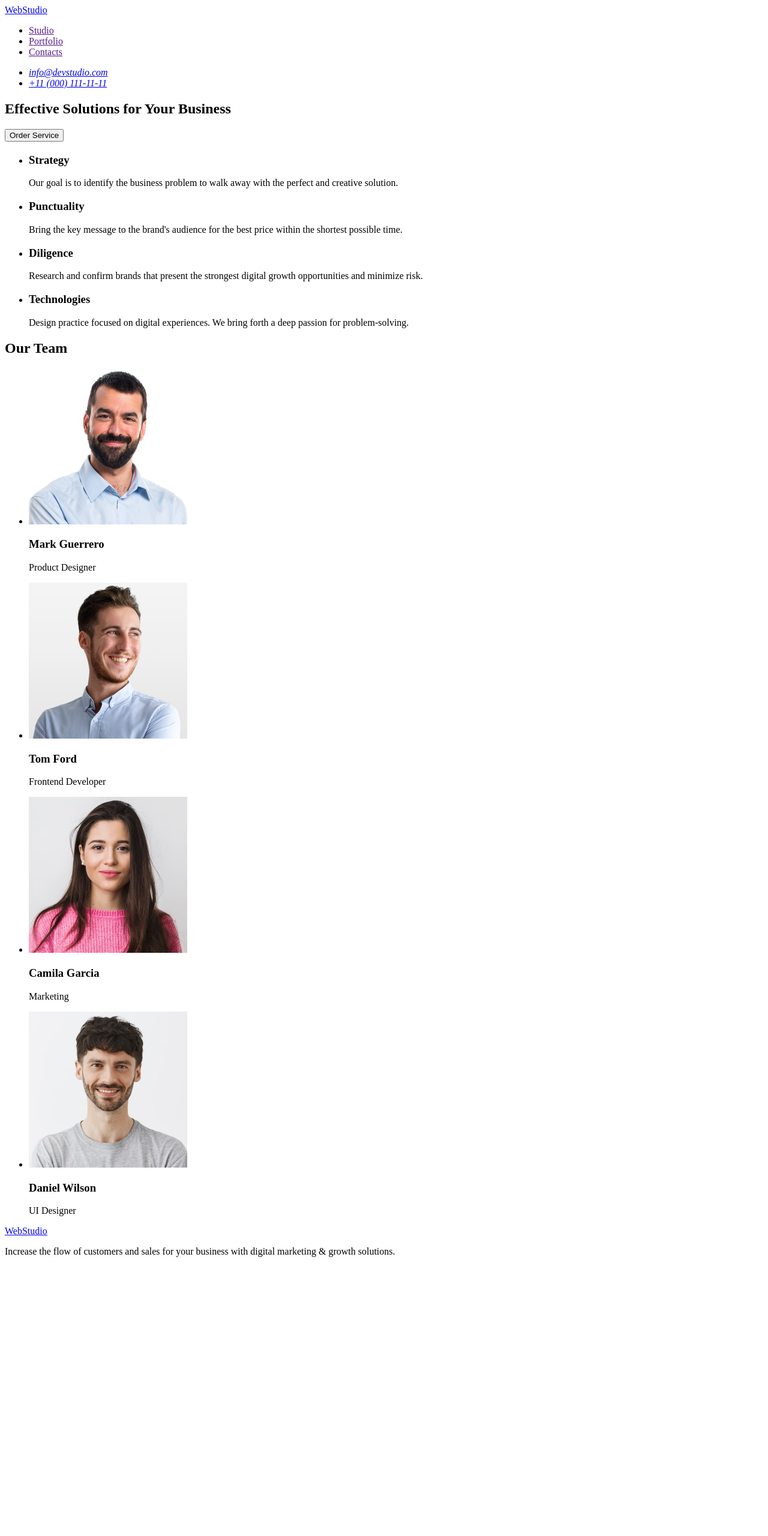
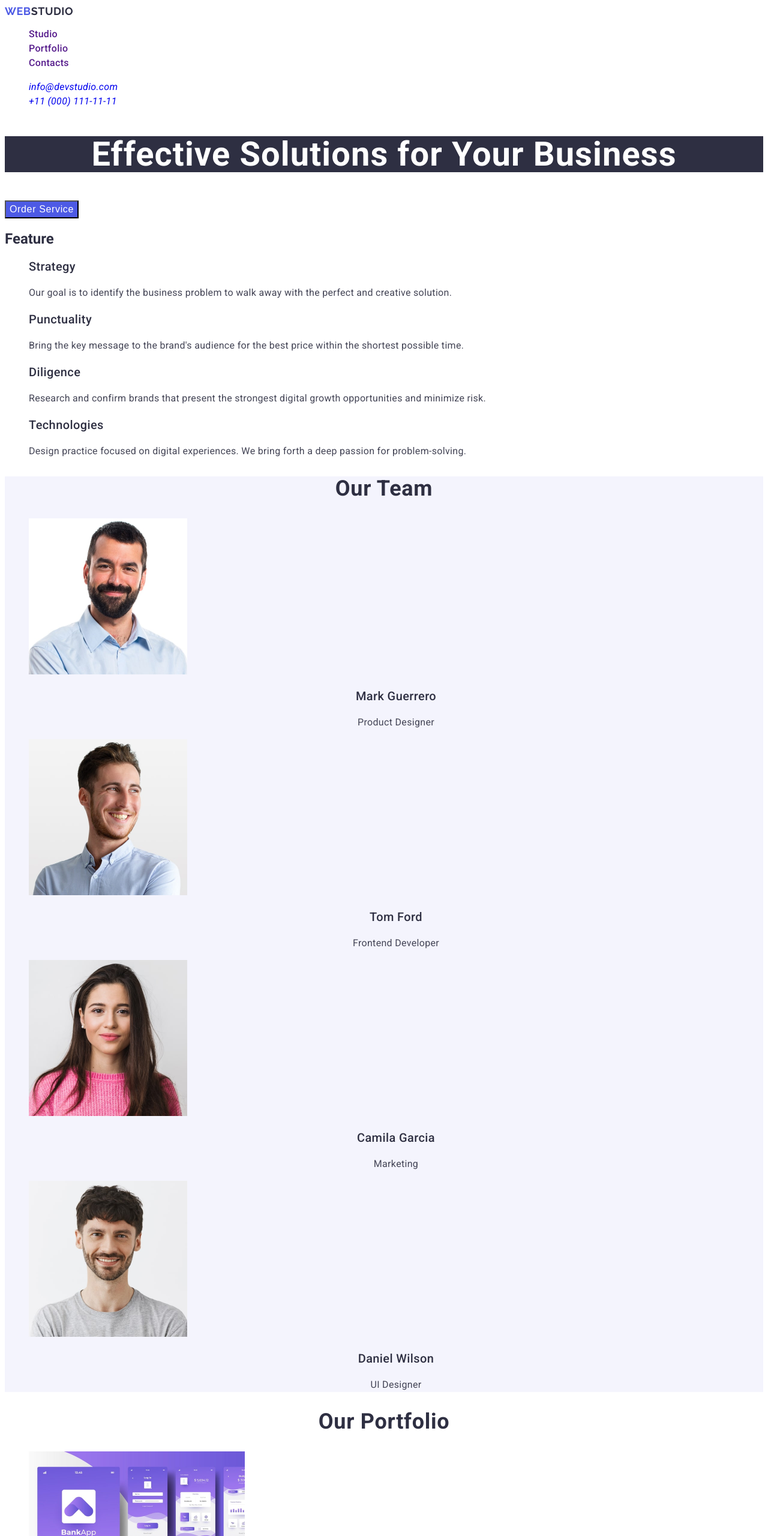
Before and after one commit to Alisa-Atamas/goit-markup-hw-02, a plain HTML site: page index.html in a window 1280 px wide. Shown: the top 2560 px of the page at 60% size. Before the commit the page ends 2111 px from the top, so only its background shows below. Drawn offline with Linux system fonts and the light colour scheme.

Commit message:
add index file

```diff
--- /dev/null
+++ b/css/styles.css
@@ -0,0 +1,162 @@
+body {
+  font-family: "Roboto", sans-serif;
+  color: #2e2f42;
+  background-color: #fff;
+}
+
+a {
+  text-decoration: none;
+}
+
+li {
+  list-style-type: none;
+}
+
+.logo {
+  font-family: "Raleway", sans-serif;
+  font-weight: 700;
+  font-size: 18px;
+  line-height: 1.16667;
+  letter-spacing: 0.03em;
+  text-transform: uppercase;
+  color: #2e2f42;
+}
+
+.logo-web {
+  color: #4d5ae5;
+}
+
+.menu {
+  font-weight: 500;
+  font-size: 16px;
+  line-height: 1.5;
+  letter-spacing: 0.02em;
+  color: #2e2f42;
+}
+
+.info {
+  font-size: 16px;
+  line-height: 1.5;
+  letter-spacing: 0.02em;
+  color: #434455;
+}
+
+a:hover {
+  color: #404bbf;
+}
+
+a:active {
+  color: #404bbf;
+}
+
+.hero-title {
+  font-weight: 700;
+  font-size: 56px;
+  line-height: 1.07143;
+  letter-spacing: 0.02em;
+  text-align: center;
+  color: #fff;
+  background-color: #2e2f42;
+}
+
+.btn {
+  background: #4d5ae5;
+  font-weight: 500;
+  font-size: 16px;
+  line-height: 1.5;
+  letter-spacing: 0.04em;
+  color: #fff;
+  cursor: pointer;
+}
+
+.btn:hover {
+  background-color: #404bbf;
+}
+
+.section-feature {
+  background-color: #fff;
+}
+
+.section-feature-title {
+  font-weight: 500;
+  font-size: 20px;
+  line-height: 1.2;
+  letter-spacing: 0.02em;
+  color: #2e2f42;
+}
+
+.section-feature-text {
+  font-size: 16px;
+  line-height: 1.5;
+  letter-spacing: 0.02em;
+  color: #434455;
+}
+
+.section-team {
+  background-color: #f4f4fd;
+}
+
+.section-title {
+  font-weight: 700;
+  font-size: 36px;
+  line-height: 1.11111;
+  letter-spacing: 0.02em;
+  text-align: center;
+  color: #2e2f42;
+}
+
+.section-image-title {
+  font-weight: 500;
+  font-size: 20px;
+  line-height: 1.2;
+  letter-spacing: 0.02em;
+  text-align: center;
+  color: #2e2f42;
+}
+
+.section-image-text {
+  font-size: 16px;
+  line-height: 1.5;
+  letter-spacing: 0.02em;
+  text-align: center;
+  color: #434455;
+}
+
+.section-portfolio {
+  background-color: #fff;
+}
+
+.section-portfolio-title {
+  font-weight: 500;
+  font-size: 20px;
+  line-height: 1.2;
+  letter-spacing: 0.02em;
+  color: #2e2f42;
+}
+
+.section-portfolio-text {
+  font-size: 16px;
+  line-height: 1.5;
+  letter-spacing: 0.02em;
+  color: #434455;
+}
+
+.footer-color {
+  background-color: #2e2f42;
+}
+
+.footer-text {
+  font-size: 16px;
+  line-height: 1.5;
+  letter-spacing: 0.02em;
+  color: #f4f4fd;
+}
+
+.logo-footer {
+  font-weight: 700;
+  font-size: 18px;
+  line-height: 1.16667;
+  letter-spacing: 0.03em;
+  text-transform: uppercase;
+  color: #f4f4fd;
+}
--- a/index.html
+++ b/index.html
@@ -3,20 +3,27 @@
 <head>
     <meta charset="UTF-8">
     <meta name="viewport" content="width=device-width, initial-scale=1.0">
-    <title>Document</title>
+    <title>WebStudio</title>
+    <link
+        href="https://fonts.googleapis.com/css2?family=Roboto:ital,wght@0,100;0,300;0,400;0,500;0,700;0,900;1,100;1,300;1,400;1,500;1,700;1,900&display=swap"
+        rel="stylesheet">
+    <link
+        href="https://fonts.googleapis.com/css2?family=Raleway:ital,wght@0,100..900;1,100..900&family=Roboto:ital,wght@0,100;0,300;0,400;0,500;0,700;0,900;1,100;1,300;1,400;1,500;1,700;1,900&display=swap"
+        rel="stylesheet">
+    <link href="./css/styles.css" rel="stylesheet">
 </head>
 <body>
     <header>
         <nav>
-            <a href="./index.html">WebStudio</a>
-            <ul>
+            <a href="./index.html" class="logo"><span class="logo-web">Web</span>Studio</a>
+            <ul class="menu">
                 <li><a href="">Studio</a></li>
                 <li><a href="">Portfolio</a></li>
                 <li><a href="">Contacts</a></li>
             </ul>
         </nav>
 
-        <address>
+        <address class="info">
             <ul>
                 <li><a href="mailto:info@devstudio.com">info@devstudio.com</a></li>
                 <li><a href="tel:+110001111111">+11 (000) 111-11-11</a></li>
@@ -26,58 +33,94 @@
 
     <main>
         <section>
-            <h1>Effective Solutions
+            <h1 class="hero-title">Effective Solutions
             for Your Business</h1>
-            <button type="button">Order Service</button>
+            <button type="button" class="btn">Order Service</button>
         </section>
 
-        <section>
-            <h2> </h2>
+        <section class="section-feature">
+            <h2>Feature</h2>
             <ul>
                 <li>
-                    <h3>Strategy</h3>
-                    <p>Our goal is to identify the business
+                    <h3 class="section-feature-title">Strategy</h3>
+                    <p class="section-feature-text">Our goal is to identify the business
                     problem to walk away with the perfect and creative solution.</p>
                 </li><li>
-                    <h3>Punctuality</h3>
-                    <p>Bring the key message to the brand's audience for the best price within the shortest possible time.</p>
+                    <h3 class="section-feature-title">Punctuality</h3>
+                    <p class="section-feature-text">Bring the key message to the brand's audience for the best price within the shortest possible time.</p>
                 </li><li>
-                    <h3>Diligence</h3>
-                    <p>Research and confirm brands that present the strongest digital growth opportunities and minimize risk.</p>
+                    <h3 class="section-feature-title">Diligence</h3>
+                    <p class="section-feature-text">Research and confirm brands that present the strongest digital growth opportunities and minimize risk.</p>
                 </li><li>
-                    <h3>Technologies</h3>
-                    <p>Design practice focused on digital experiences. We bring forth a deep passion for problem-solving.</p>
+                    <h3 class="section-feature-title">Technologies</h3>
+                    <p class="section-feature-text">Design practice focused on digital experiences. We bring forth a deep passion for problem-solving.</p>
                 </li>
             </ul>
         </section>
 
-        <section>
-            <h2>Our Team</h2>
+        <section class="section-team">
+            <h2 class="section-title">Our Team</h2>
             <ul>
                 <li>
                     <img src="./images/mark.jpg" height="260" width="264" alt="Mark Guerrero">
-                    <h3>Mark Guerrero</h3>
-                    <p>Product Designer</p>
+                    <h3 class="section-image-title">Mark Guerrero</h3>
+                    <p class="section-image-text">Product Designer</p>
                 </li><li>
                     <img src="./images/tom.jpg" height="260" width="264" alt="Tom Ford">
-                    <h3>Tom Ford</h3>
-                    <p>Frontend Developer</p>
+                    <h3 class="section-image-title">Tom Ford</h3>
+                    <p class="section-image-text">Frontend Developer</p>
                 </li><li>
                     <img src="./images/camila.jpg" height="260" width="264" alt="Camila Garcia">
-                    <h3>Camila Garcia</h3>
-                    <p>Marketing</p>
+                    <h3 class="section-image-title">Camila Garcia</h3>
+                    <p class="section-image-text">Marketing</p>
                 </li><li>
                     <img src="./images/daniel.jpg" height="260" width="264" alt="Daniel Wilson">
-                    <h3>Daniel Wilson</h3>
-                    <p>UI Designer</p>
+                    <h3 class="section-image-title">Daniel Wilson</h3>
+                    <p class="section-image-text">UI Designer</p>
+                </li>
+            </ul>
+        </section>
+
+        <section  class="section-portfolio">
+            <h2 class="section-title">Our Portfolio</h2>
+            <ul>
+                <li>
+                    <img src="./images/banking.jpg" height="300" width="360" alt="Banking App">
+                    <h3 class="section-portfolio-title">Banking App</h3>
+                    <p class="section-portfolio-text">App</p>
+                </li>
+                <li>
+                    <img src="./images/cashless.jpg" height="300" width="360" alt="Cashless Payment">
+                    <h3 class="section-portfolio-title">Cashless Payment</h3>
+                    <p class="section-portfolio-text">Marketing</p>
+                </li>
+                <li>
+                    <img src="./images/meditation.jpg" height="300" width="360" alt="Meditation App">
+                    <h3 class="section-portfolio-title">Meditation App</h3>
+                    <p class="section-portfolio-text">App</p>
+                </li>
+                <li>
+                    <img src="./images/taxi.jpg" height="300" width="360" alt="Taxi Service">
+                    <h3 class="section-portfolio-title">Taxi Service</h3>
+                    <p class="section-portfolio-text">Marketing</p>
+                </li>
+                <li>
+                    <img src="./images/screen.jpg" height="300" width="360" alt="Screen Illustrations">
+                    <h3 class="section-portfolio-title">Screen Illustrations</h3>
+                    <p class="section-portfolio-text">Design</p>
+                </li>
+                <li>
+                    <img src="./images/online.jpg" height="300" width="360" alt="Online Courses">
+                    <h3 class="section-portfolio-title">Online Courses</h3>
+                    <p class="section-portfolio-text">Marketing</p>
                 </li>
             </ul>
         </section>
     </main>
 
-    <footer>
-        <a href="./index.html">WebStudio</a>
-        <p>Increase the flow of customers and sales for your business with digital marketing & growth solutions.</p>
+    <footer class="footer-color">
+        <a href="./index.html" class="logo-footer"><span class="logo-web">Web</span>Studio</a>
+        <p class="footer-text">Increase the flow of customers and sales for your business with digital marketing & growth solutions.</p>
     </footer>
 </body>
 </html>
```
Also changed, not shown: images/banking.jpg (added), images/cashless.jpg (added), images/meditation.jpg (added), images/online.jpg (added), images/screen.jpg (added), images/taxi.jpg (added).
